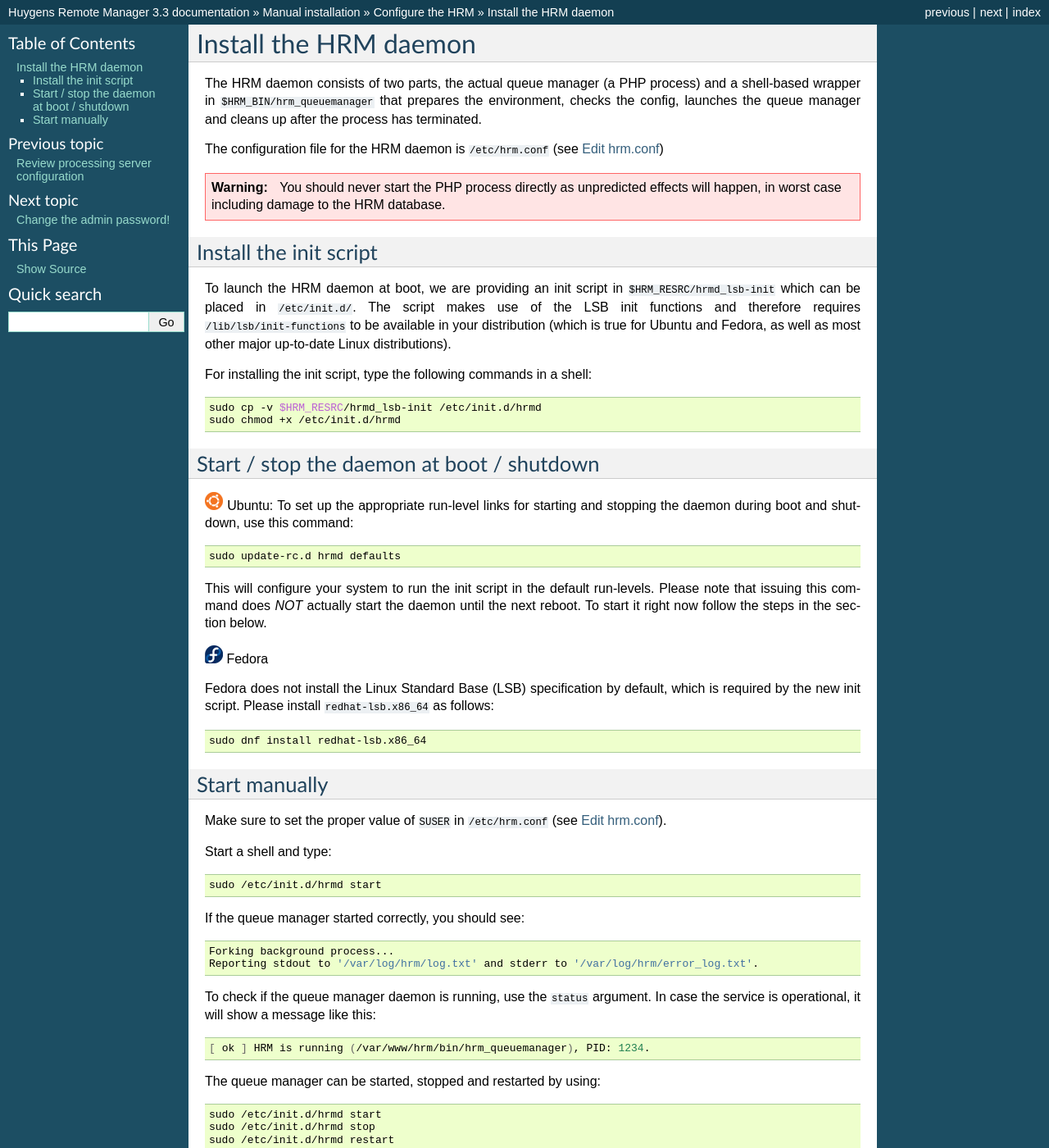
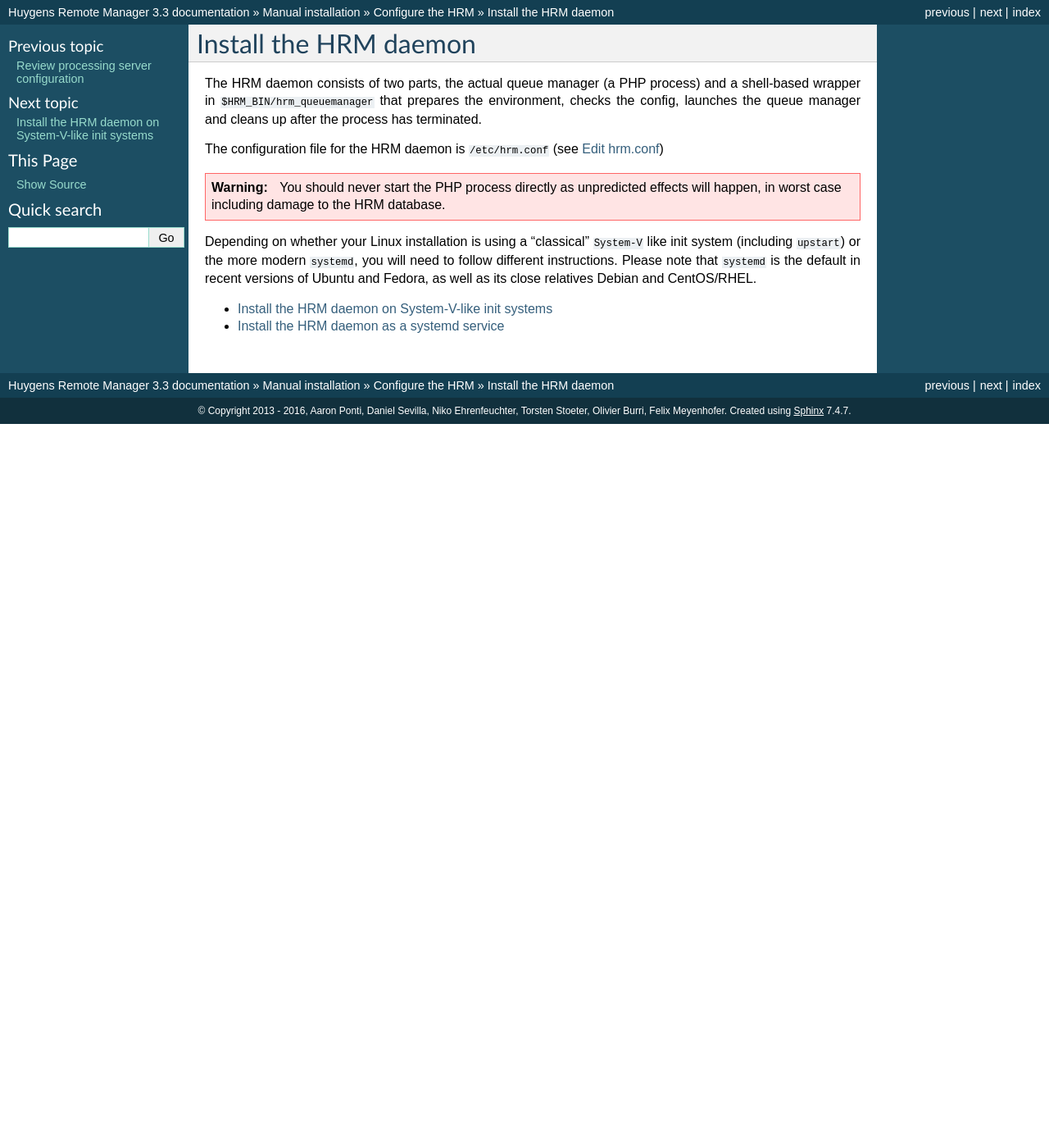
Before and after one commit to aarpon/hrm_docs, a Sphinx documentation site: the page built from docs/admin/hrm_daemon.rst, in a window 1280 px wide and 1400 px high. Shown: the whole window at 82% size. Built offline with Sphinx 7.4.7, drawn with Linux system fonts in a browser that asks for light colours; some of the changed lines change nothing that is shown.

Commit message:
Split daemon installation between sysvinit and systemd.
Instructions for systemd were newly added.

refs #368

```diff
--- a/docs/admin/hrm_daemon.rst
+++ b/docs/admin/hrm_daemon.rst
@@ -1,7 +1,4 @@
 .. include:: global_directives.inc
-
-.. toctree::
-   :maxdepth: 1
 
 .. _`hrm_daemon`:
 
@@ -22,76 +19,14 @@
     You should never start the PHP process directly as unpredicted effects will
     happen, in worst case including damage to the HRM database.
 
-Install the init script
------------------------
+Depending on whether your Linux installation is using a "classical" ``System-V``
+like init system (including ``upstart``) or the more modern ``systemd``, you will
+need to follow different instructions. Please note that ``systemd`` is the
+default in recent versions of Ubuntu and Fedora, as well as its close relatives
+Debian and CentOS/RHEL.
 
-To launch the HRM daemon at boot, we are providing an init script in
-``$HRM_RESRC/hrmd_lsb-init`` which can be placed in ``/etc/init.d/``. The
-script makes use of the LSB init functions and therefore requires
-``/lib/lsb/init-functions`` to be available in your distribution (which is true
-for Ubuntu and Fedora, as well as most other major up-to-date Linux
-distributions).
+.. toctree::
+   :maxdepth: 1
 
-For installing the init script, type the following commands in a shell:
-
-.. code-block:: sh
-
-    sudo cp -v $HRM_RESRC/hrmd_lsb-init /etc/init.d/hrmd
-    sudo chmod +x /etc/init.d/hrmd
-
-Start / stop the daemon at boot / shutdown
---------------------------------------------
-
-|ubuntu| Ubuntu: To set up the appropriate run-level links for starting and
-stopping the daemon during boot and shutdown, use this command:
-
-.. code-block:: sh
-
-    sudo update-rc.d hrmd defaults
-
-This will configure your system to run the init script in the default
-run-levels. Please note that issuing this command does *NOT* actually start the
-daemon until the next reboot. To start it right now follow the steps in the
-section below.
-
-|fedora| Fedora
-
-Fedora does not install the Linux Standard Base (LSB) specification by default, which is required by the new init script.
-Please install ``redhat-lsb.x86_64`` as follows:
-
-..  code:: sh
-
-    sudo dnf install redhat-lsb.x86_64
-
-Start manually
---------------
-
-Make sure to set the proper value of ``SUSER`` in ``/etc/hrm.conf`` (see :ref:`hrm_conf`).
-
-Start a shell and type:
-
-.. code-block:: sh
-
-    sudo /etc/init.d/hrmd start
-
-If the queue manager started correctly, you should see:
-
-.. code-block:: sh
-
-    Forking background process...
-    Reporting stdout to '/var/log/hrm/log.txt' and stderr to '/var/log/hrm/error_log.txt'.
-
-To check if the queue manager daemon is running, use the ``status`` argument.
-In case the service is operational, it will show a message like this:
-
-.. code-block:: sh
-
-    [ ok ] HRM is running (/var/www/hrm/bin/hrm_queuemanager), PID: 1234.
-
-The queue manager can be started, stopped and restarted by using:
-
-.. code-block:: sh
-
-    sudo /etc/init.d/hrmd start
-    sudo /etc/init.d/hrmd stop
-    sudo /etc/init.d/hrmd restart
+   hrm_daemon_sysv
+   hrm_daemon_systemd
--- /dev/null
+++ b/docs/admin/hrm_daemon_systemd.rst
@@ -0,0 +1,75 @@
+.. include:: global_directives.inc
+
+.. _`install_hrmd_systemd`:
+
+Install the HRM daemon as a systemd service
+===========================================
+
+If your Linux distribution is using the ``systemd`` init system, we recommend to
+**not** using the "classical" init script (described in
+:ref:`install_hrmd_sysv`). Instead, we are providing a unit file that can be
+used with systemd directly.
+
+.. warning::
+
+    Please make sure to only follow **EITHER** the instructions given in this
+    chapter here for installing the daemon on ``systemd`` based systems, **OR**
+    the ones for ``System-V``/``upstart``, but **NEVER BOTH**.
+
+    If unsure, or in case of problems with systemd, use the :ref:`instructions
+    for System-V <install_hrmd_sysv>`!
+
+Install the unit file
+---------------------
+
+To launch the HRM daemon as a systemd service, the unit file has to be copied
+into ``/etc/systemd/system/`` and systemd has to be notified of the new unit.
+This is done with these commands:
+
+.. code-block:: sh
+
+    sudo cp -v $HRM_RESRC/systemd/hrmd.service /etc/systemd/system/
+    sudo systemctl daemon-reload
+
+Start / stop the daemon at boot / shutdown
+-------------------------------------------
+
+To tell systemd to start the service at boot and stop it during shutdown, use
+this command:
+
+.. code-block:: sh
+
+    sudo systemctl enable hrmd.service
+
+Start / stop / check the HRM daemon manually
+--------------------------------------------
+
+To start the daemon manually, type in a shell:
+
+.. code-block:: sh
+
+    sudo systemctl start hrmd.service
+
+Note that in case of a successful start, there will be no output. If the daemon
+did not start correctly, systemd will produce a number of output lines telling
+you about how to debug the problem.
+
+To check if the queue manager daemon is running, use the ``status`` command.
+
+.. code-block:: sh
+
+    sudo systemctl status hrmd.service
+
+In case the service is operational, it will show a message like this:
+
+.. code-block:: sh
+
+    * hrmd.service - HRM (Huygens Remote Manager) Queue Manager Service
+       Loaded: loaded (/etc/systemd/system/hrmd.service; enabled; vendor preset: disabled)
+       Active: active (running) since Thu 2016-02-11 15:05:22 CET; 18ms ago
+      Process: 7782 ExecStart=/var/www/html/hrm/bin/hrm_queuemanager --detach (code=exited, status=0/SUCCESS)
+     Main PID: 7785 (hrm_queuemanage)
+       CGroup: /system.slice/hrmd.service
+               |-7785 /bin/bash /var/www/html/hrm/bin/hrm_queuemanager
+               |-7791 php -q /var/www/html/hrm/run/runHuygensRemoteManager.php
+               `-7792 sleep 1
--- /dev/null
+++ b/docs/admin/hrm_daemon_sysv.rst
@@ -0,0 +1,94 @@
+.. include:: global_directives.inc
+
+
+.. _`install_hrmd_sysv`:
+
+Install the HRM daemon on System-V-like init systems
+====================================================
+
+.. warning::
+
+    Please make sure to only follow **EITHER** the instructions given in this
+    chapter here for installing the daemon on ``System-V`` or ``upstart`` based
+    systems, **OR** the ones for :ref:`systemd <install_hrmd_systemd>`, but
+    **NEVER BOTH**.
+
+    If unsure, use the instructions here!
+
+Install the init script
+-----------------------
+
+To launch the HRM daemon at boot, we are providing an init script in
+``$HRM_RESRC/sysv-init-lsb/hrmd`` which can be placed in ``/etc/init.d/``. The
+script makes use of the LSB init functions and therefore requires
+``/lib/lsb/init-functions`` to be available in your distribution (which is true
+for Ubuntu and Fedora, as well as most other major up-to-date Linux
+distributions).
+
+For installing the init script, type the following commands in a shell:
+
+.. code-block:: sh
+
+    sudo cp -v $HRM_RESRC/sysv-init-lsb/hrmd /etc/init.d/hrmd
+    sudo chmod +x /etc/init.d/hrmd
+
+Start / stop the daemon at boot / shutdown
+--------------------------------------------
+
+|ubuntu| Ubuntu: To set up the appropriate run-level links for starting and
+stopping the daemon during boot and shutdown, use this command:
+
+.. code-block:: sh
+
+    sudo update-rc.d hrmd defaults
+
+This will configure your system to run the init script in the default
+run-levels. Please note that issuing this command does *NOT* actually start the
+daemon until the next reboot. To start it right now follow the steps in the
+section below.
+
+|fedora| Fedora
+
+Recent versions of Fedora do not install the Linux Standard Base (LSB)
+specification by default, as they are using ``systemd`` init. Therefore we
+recommend using the systemd unit file, described in :ref:`install_hrmd_systemd`.
+
+If you want to use the classical init script approach nevertheless, please make
+sure the package ``redhat-lsb.x86_64`` is installed, i.e. by running:
+
+.. code-block:: sh
+
+    sudo dnf install redhat-lsb.x86_64
+
+Start manually
+--------------
+
+Make sure to set the proper value of ``SUSER`` in ``/etc/hrm.conf`` (see :ref:`hrm_conf`).
+
+Start a shell and type:
+
+.. code-block:: sh
+
+    sudo /etc/init.d/hrmd start
+
+If the queue manager started correctly, you should see:
+
+.. code-block:: sh
+
+    Forking background process...
+    Reporting stdout to '/var/log/hrm/log.txt' and stderr to '/var/log/hrm/error_log.txt'.
+
+To check if the queue manager daemon is running, use the ``status`` argument.
+In case the service is operational, it will show a message like this:
+
+.. code-block:: sh
+
+    [ ok ] HRM is running (/var/www/hrm/bin/hrm_queuemanager), PID: 1234.
+
+The queue manager can be started, stopped and restarted by using:
+
+.. code-block:: sh
+
+    sudo /etc/init.d/hrmd start
+    sudo /etc/init.d/hrmd stop
+    sudo /etc/init.d/hrmd restart
```
